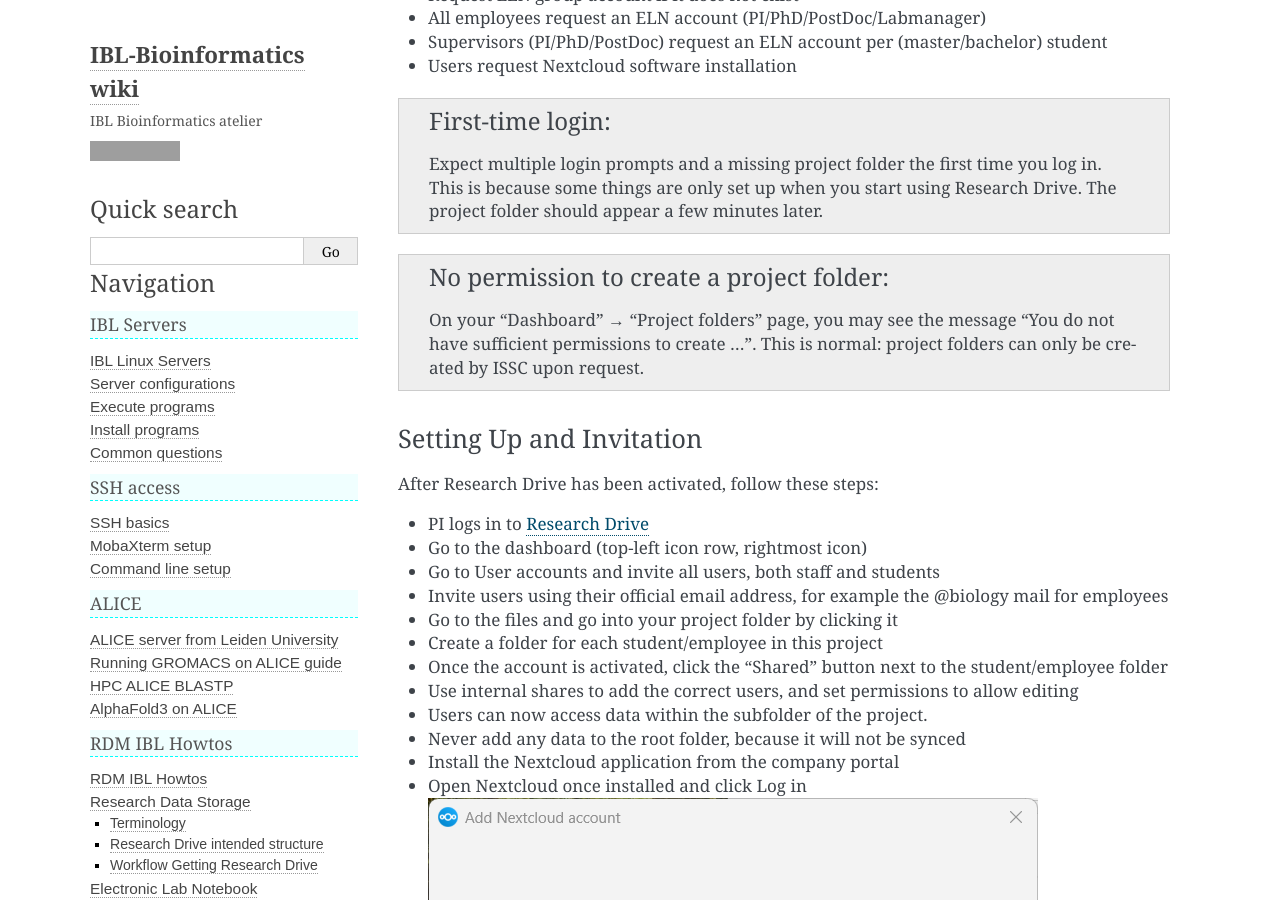
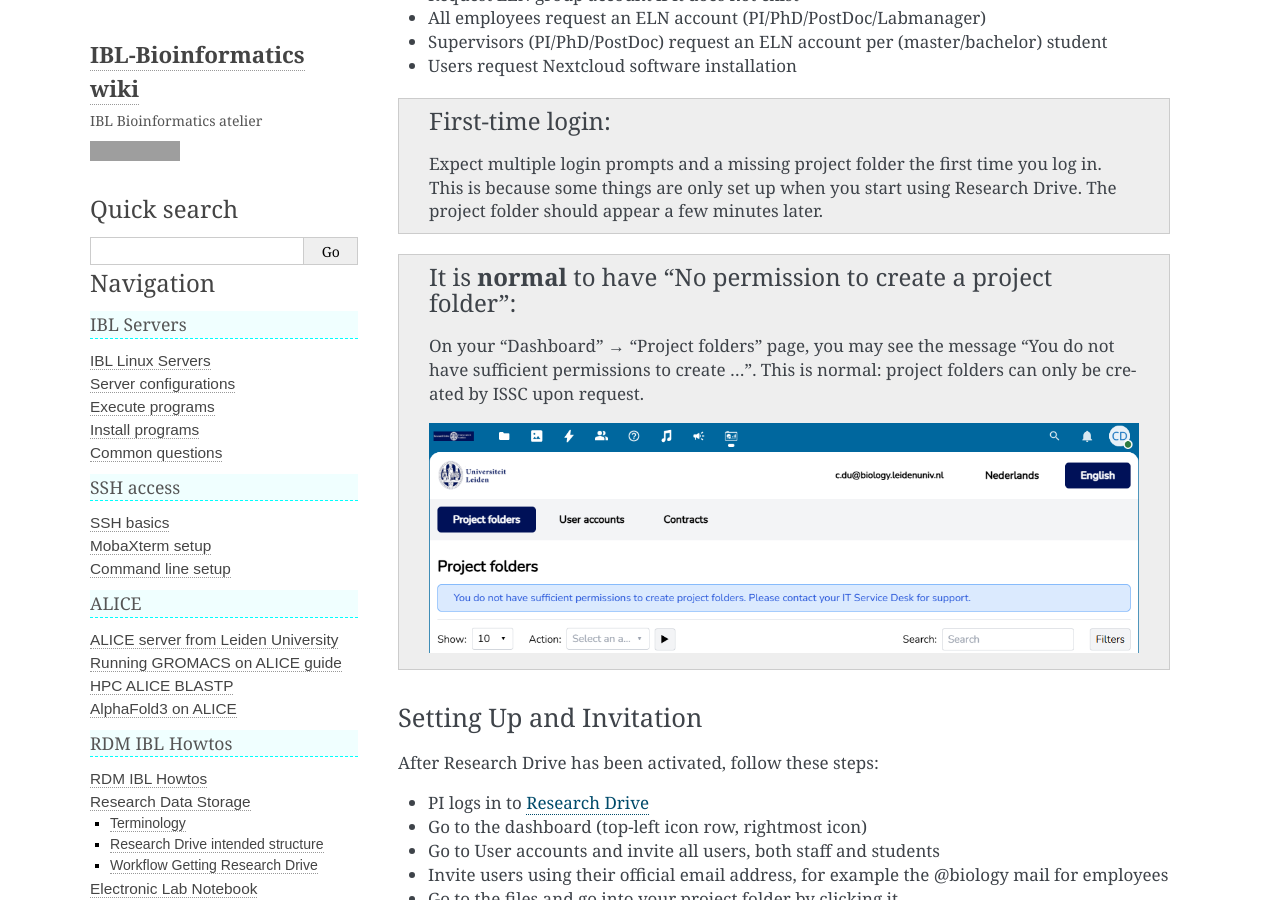
Before and after one commit to IBL-bioinfo/IBL-bioinformatics-wiki, a Sphinx documentation site: the page built from docs/source/rdm_howtos/ResearchDrive.md, in a window 1280 px wide and 900 px high, scrolled down 2366 px. Built offline with Sphinx 7.4.7, drawn with Linux system fonts in a browser that asks for light colours; grey boxes are pictures that could not be loaded.

Commit message:
Add image for "No permission to create a project folder" message in ResearchDrive documentation Add screenshot Fixes #147

```diff
--- a/docs/source/rdm_howtos/ResearchDrive.md
+++ b/docs/source/rdm_howtos/ResearchDrive.md
@@ -55,8 +55,10 @@
 Expect multiple login prompts and a missing project folder the first time you log in. This is because some things are only set up when you start using Research Drive. The project folder should appear a few minutes later.
 :::
 
-::: {admonition} No permission to create a project folder
+::: {admonition} It is **normal** to have "No permission to create a project folder"
 On your "Dashboard" → "Project folders" page, you may see the message "You do not have sufficient permissions to create ...". This is normal: project folders can only be created by ISSC upon request.
+
+![You do not have sufficient permissions to create ...](../_static/images/nextcloud_you_have_no_permission.png)
 :::
 
 ### Setting Up and Invitation
```
Also changed, not shown: docs/source/_static/images/nextcloud_you_have_no_permission.png (added).
